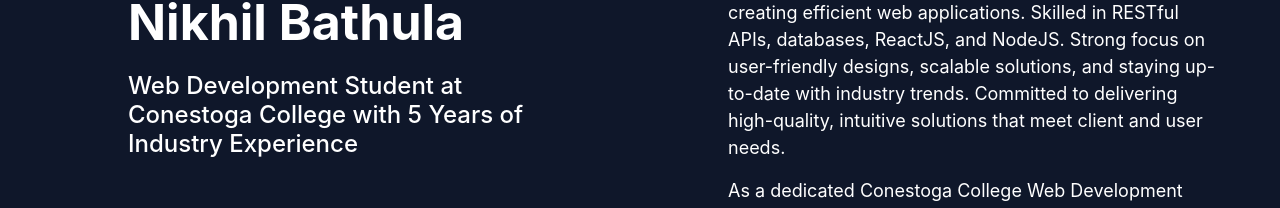
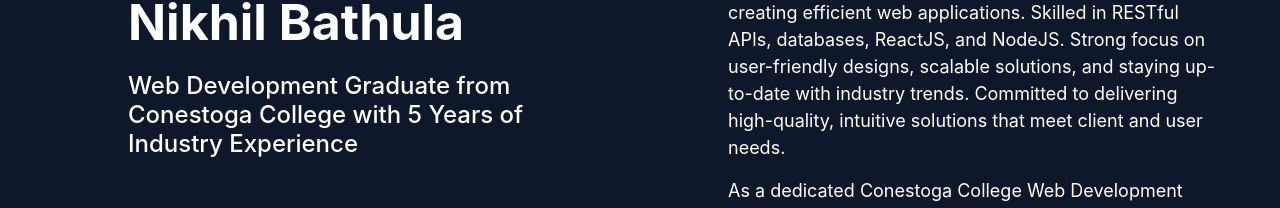
Before and after one commit to Nikhil-Bathula/My-Portfolio, a React (Create React App) app: page / in a window 1280 px wide. Shown: the part 156-364 px from the top of the page. Built offline with nearby package versions, Linux system fonts and the light colour scheme.

Commit message:
Changed Dexcription

```diff
--- a/src/Components/PersonalInfo.js
+++ b/src/Components/PersonalInfo.js
@@ -5,8 +5,8 @@
   return (
     <header>
       <div className="CandidateName">Nikhil Bathula</div>
-      <h5 className="Occupation">Web Development Student at Conestoga College
-        with 5 Years of Industry Experience </h5>
+      <h5 className="Occupation">Web Development Graduate from Conestoga College
+      with 5 Years of Industry Experience </h5>
       <span className="FuturePlans">Eager to Learn and Create Innovative Solutions</span>
       <nav className="navbar">
         <ul>
```
